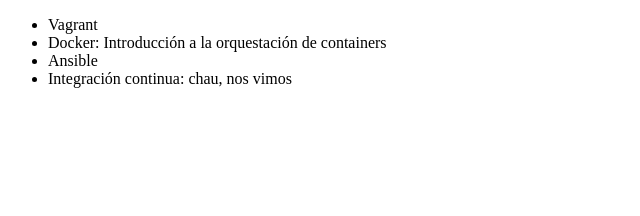
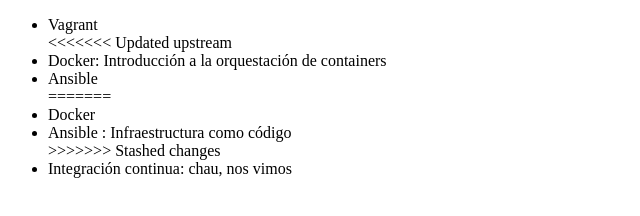
Before and after one commit to ceciamura/alura, a plain HTML site: page index.html in a window 1280 px wide. Shown: the whole page, without its empty margins (0-640 px from the left). Drawn offline with Linux system fonts and the light colour scheme.

Commit message:
Cambiar el nombre del curso de Ansible

```diff
--- a/index.html
+++ b/index.html
@@ -7,8 +7,13 @@
 <body>
      <ul>
          <li> Vagrant </li>
+<<<<<<< Updated upstream
          <li> Docker: Introducción a la orquestación de containers </li>
          <li> Ansible </li>
+=======
+         <li> Docker </li>
+         <li> Ansible : Infraestructura como código</li>
+>>>>>>> Stashed changes
          <li> Integración continua: chau, nos vimos </li>
      </ul>
 </body>
```
